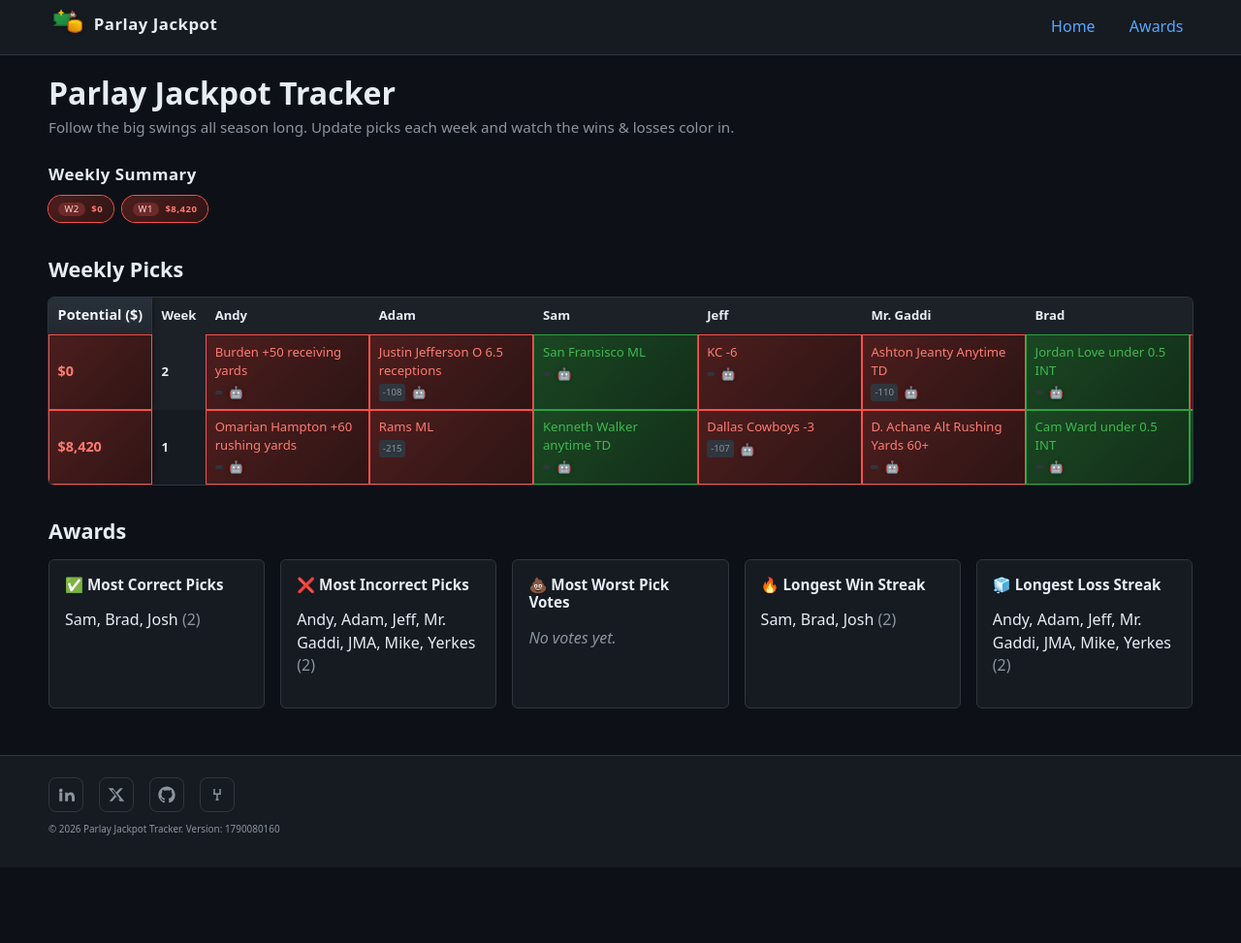
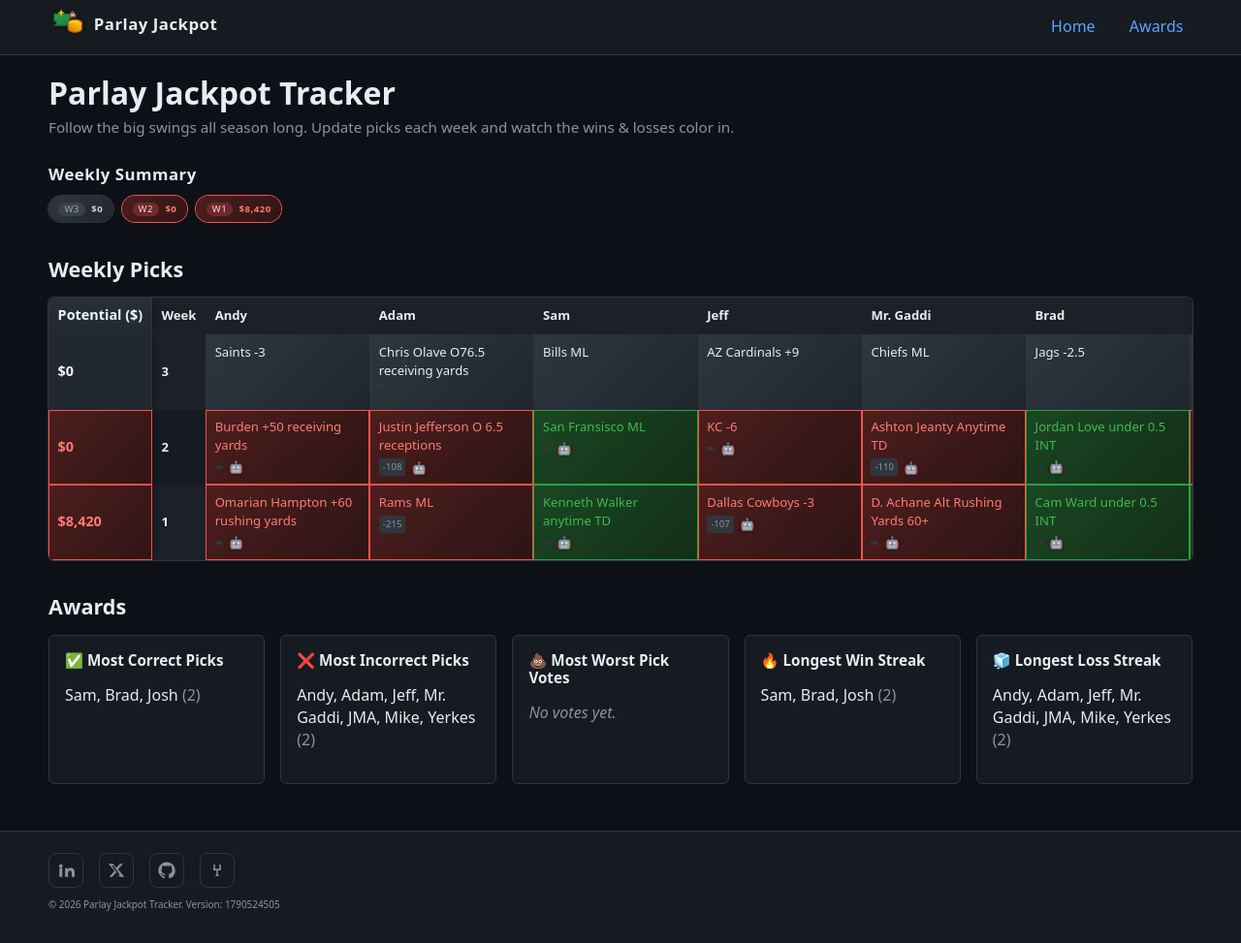
Before and after one commit to jeffmiller00/parlay_jackpot, a Jekyll site: the page built from index.markdown, in a window 1280 px wide. Shown: the whole page at 97% size. Built offline with Jekyll 4.4.1, drawn with Linux system fonts in a browser that asks for light colours; before the commit the page ends 900 px from its top, so only the background shows below that.

Commit message:
Import picks from the sheet

```diff
--- a/_data/weeks.yml
+++ b/_data/weeks.yml
@@ -1,7 +1,76 @@
 ---
 season: 2026
-version: 1790080160
+version: 1790524505
 weeks:
+- week: 3
+  total_potential: 0
+  worst_rationale: ___
+  picks:
+    andy:
+      pick: Saints -3
+      status: pending
+      worst: false
+      odds: ''
+    adam:
+      pick: Chris Olave O76.5 receiving yards
+      status: pending
+      worst: false
+      odds: ''
+    sam:
+      pick: Bills ML
+      status: pending
+      worst: false
+      odds: ''
+    jeff:
+      pick: AZ Cardinals +9
+      status: pending
+      worst: false
+      odds: ''
+    mr_gaddi:
+      pick: Chiefs ML
+      status: pending
+      worst: false
+      odds: ''
+    brad:
+      pick: Jags -2.5
+      status: pending
+      worst: false
+      odds: ''
+    joe:
+      pick: Darnell Mooney over 1.5 receptions
+      status: pending
+      worst: false
+      odds: ''
+    jma:
+      pick: James Cook  anytime TD
+      status: pending
+      worst: false
+      odds: ''
+    mike:
+      pick: Sea -2.5 vs Was Q1
+      status: pending
+      worst: false
+      odds: "-114"
+    daniel:
+      pick: Jalen McMillan o14.5 rec yards
+      status: pending
+      worst: false
+      odds: "-113"
+    josh:
+      pick: Dallas wings +7.5
+      status: pending
+      worst: false
+      odds: ''
+    yerkes:
+      pick: Jadarian Price ATTD
+      status: pending
+      worst: false
+      odds: ''
+    piers:
+      pick: James Cook over 90 rush yards
+      status: pending
+      worst: false
+      odds: ''
 - week: 2
   total_potential: 0
   worst_rationale: ___
```
